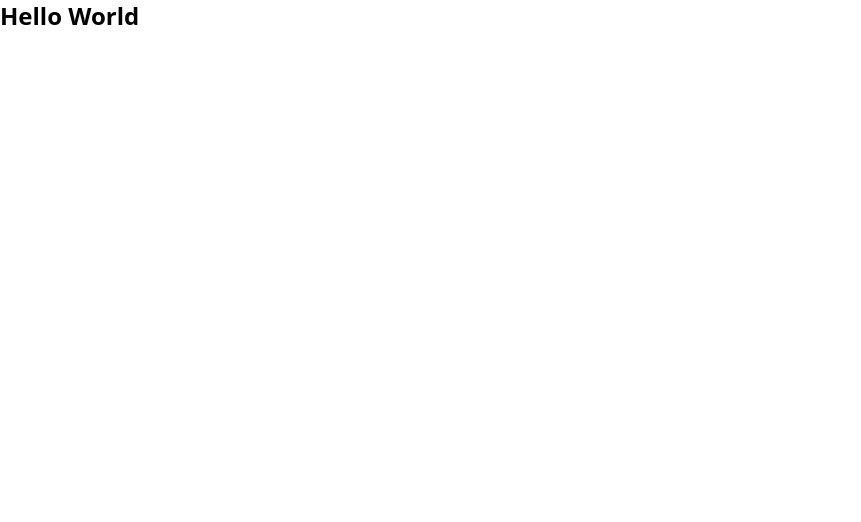
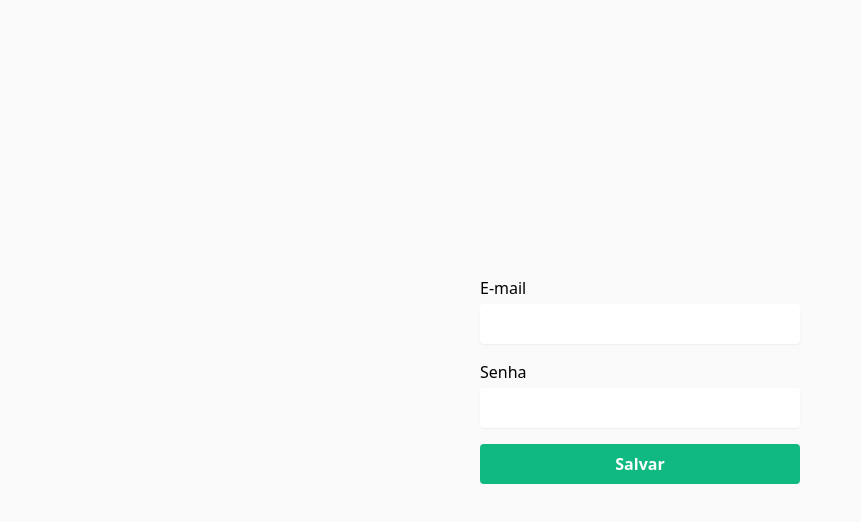
Before and after one commit to LFeli/React-Playground, a React (Vite) app in the folder Forms-Avancados-React/: page / in a window 1280 px wide. Shown: the top 522 px of the page, without its empty margins (0-861 px from the left). Built offline with nearby package versions, Linux system fonts and the light colour scheme.

Commit message:
feat: form validation using react-hook-form + zod

```diff
--- a/Forms-Avancados-React/src/App.tsx
+++ b/Forms-Avancados-React/src/App.tsx
@@ -1,5 +1,68 @@
+import { useState } from 'react';
+import { useForm } from 'react-hook-form'
+import { z } from "zod";
+import { zodResolver } from '@hookform/resolvers/zod'
+
+const CreateUserFormSchema = z.object({
+  email: z.string()
+    .nonempty('O e-mail e obrigatório')
+    .email('Formato de e-mail invalido'),
+  password: z.string()
+    .min(6, 'A senha precisa de no mínimo 6 caracteres'),
+})
+
+type CreateUserFormData = z.infer<typeof CreateUserFormSchema>
+
 export function App() {
+  const[output, setOutput] = useState('')
+
+  const {
+    register,
+    handleSubmit,
+    formState: { errors }
+  } = useForm<CreateUserFormData>({
+    resolver: zodResolver(CreateUserFormSchema),
+  })
+
+  function createUser(data: any){
+    setOutput(JSON.stringify(data, null, 2))
+  }
+
   return (
-    <h1 className="text-2xl font-bold">Hello World</h1>
+   <main className="h-screen bg-zinc-50 dark:bg-zinc-950 dark:text-zinc-300 flex-col gap-10 flex items-center justify-center">
+    <form
+      onSubmit={handleSubmit(createUser)}
+      className="flex flex-col gap-4 w-full max-w-xs"
+    >
+      <div className="flex flex-col gap-1">
+        <label htmlFor="">E-mail</label>
+        <input
+        type="email"
+        className="border boder-zinc-300 shadow-sm rounded h-10 px-3 dark:bg-zinc-900 text-white border-none"
+        {...register('email')}
+        />
+        {errors.email && <span>{errors.email.message}</span> }
+      </div>
+
+      <div className="flex flex-col gap-1">
+        <label htmlFor="">Senha</label>
+        <input
+        type="password"
+        className="border boder-zinc-300 shadow-sm rounded h-10 px-3 dark:bg-zinc-900 text-white border-none"
+        {...register('password')}
+        />
+        {errors.password && <span>{errors.password.message}</span> }
+      </div>
+
+      <button
+      type="submit"
+      className="bg-emerald-500 rounded font-semibold text-white h-10 hover:bg-emerald-600 transition-colors"
+      >
+        Salvar
+      </button>
+    </form>
+
+    <pre>{output}</pre>
+   </main>
   )
 }
```
Also changed, not shown: Forms-Avancados-React/.eslintrc.cjs (deleted).
